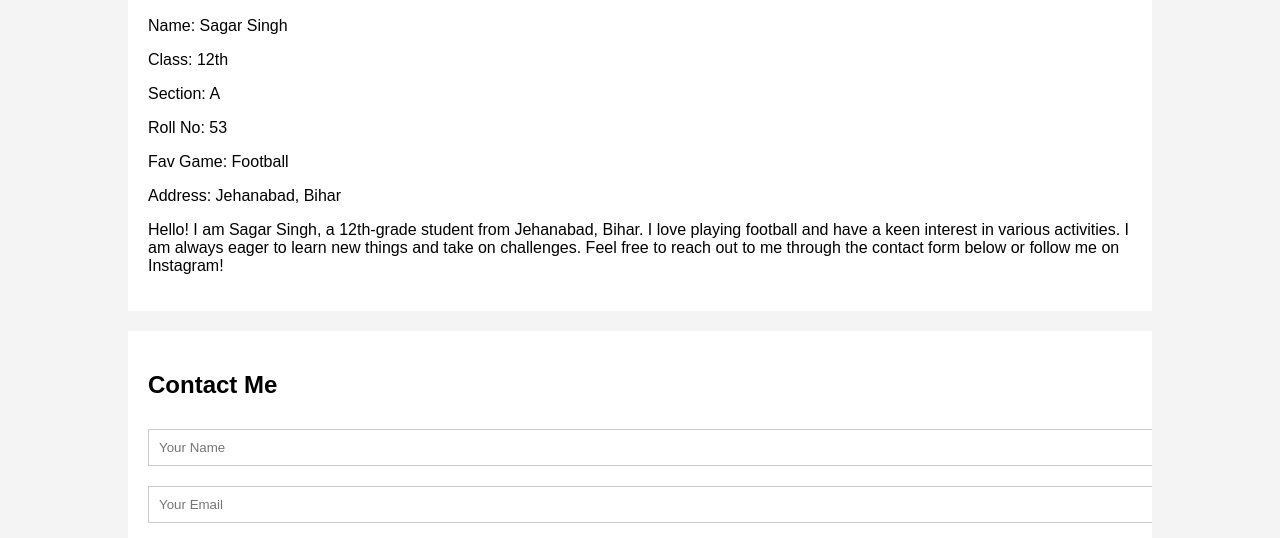
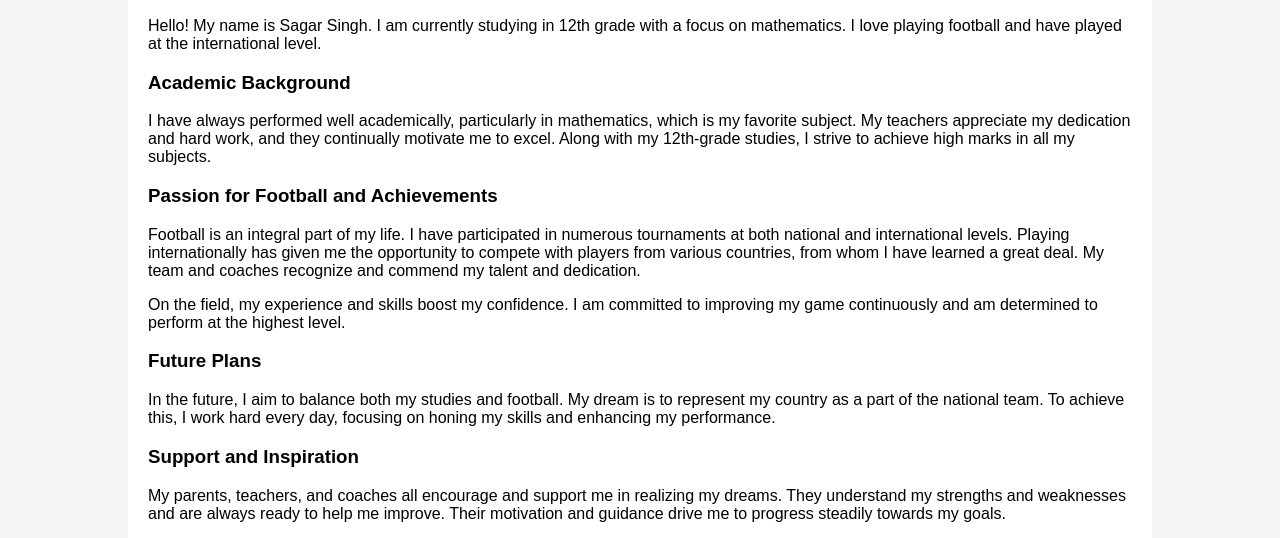
Before and after one commit to sagarsingh1122/aboutme, a plain HTML site: page index.html in a window 1280 px wide. Shown: the part 353-891 px from the top of the page. Drawn offline with Linux system fonts and the light colour scheme.

Commit message:
Add files via upload

```diff
--- a/index.html
+++ b/index.html
@@ -83,13 +83,19 @@
         <section class="content">
             <img src="sagar.jpeg" alt="Sagar Singh" class="profile-img">
             <h2>About Me</h2>
-            <p>Name: Sagar Singh</p>
-            <p>Class: 12th</p>
-            <p>Section: A</p>
-            <p>Roll No: 53</p>
-            <p>Fav Game: Football</p>
-            <p>Address: Jehanabad, Bihar</p>
-            <p>Hello! I am Sagar Singh, a 12th-grade student from Jehanabad, Bihar. I love playing football and have a keen interest in various activities. I am always eager to learn new things and take on challenges. Feel free to reach out to me through the contact form below or follow me on Instagram!</p>
+            <p>Hello! My name is Sagar Singh. I am currently studying in 12th grade with a focus on mathematics. I love playing football and have played at the international level.</p>
+            <h3>Academic Background</h3>
+            <p>I have always performed well academically, particularly in mathematics, which is my favorite subject. My teachers appreciate my dedication and hard work, and they continually motivate me to excel. Along with my 12th-grade studies, I strive to achieve high marks in all my subjects.</p>
+            <h3>Passion for Football and Achievements</h3>
+            <p>Football is an integral part of my life. I have participated in numerous tournaments at both national and international levels. Playing internationally has given me the opportunity to compete with players from various countries, from whom I have learned a great deal. My team and coaches recognize and commend my talent and dedication.</p>
+            <p>On the field, my experience and skills boost my confidence. I am committed to improving my game continuously and am determined to perform at the highest level.</p>
+            <h3>Future Plans</h3>
+            <p>In the future, I aim to balance both my studies and football. My dream is to represent my country as a part of the national team. To achieve this, I work hard every day, focusing on honing my skills and enhancing my performance.</p>
+            <h3>Support and Inspiration</h3>
+            <p>My parents, teachers, and coaches all encourage and support me in realizing my dreams. They understand my strengths and weaknesses and are always ready to help me improve. Their motivation and guidance drive me to progress steadily towards my goals.</p>
+            <h3>Conclusion</h3>
+            <p>Education and sports both hold significant importance in my life. I am determined to excel in my studies and reach the highest levels in football. With unwavering effort and dedication, I will continue to pursue my dreams and achieve my goals.</p>
+            <p>For more updates on my journey, follow me on Instagram at <a href="https://www.instagram.com/sagar_singh1988?igsh=MTd3bzhpd2RubWRxYQ==" target="_blank">sagar_singh1988</a>.</p>
         </section>
         <section class="contact-form">
             <h2>Contact Me</h2>
```
